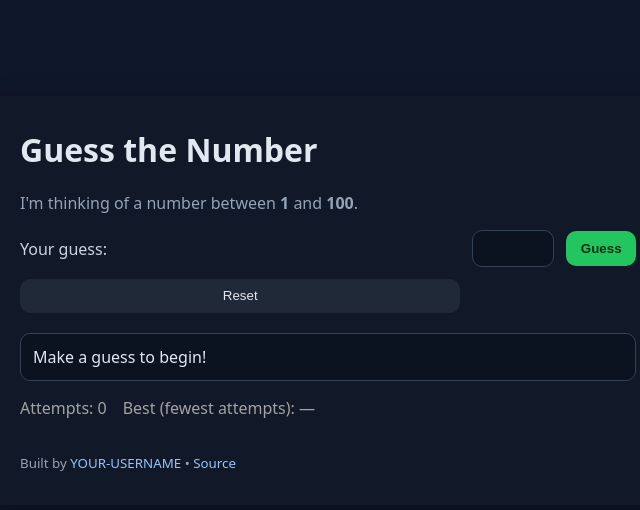
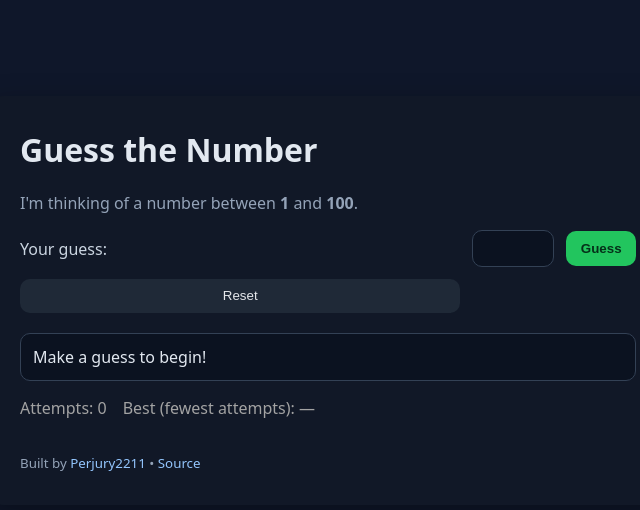
Before and after one commit to Perjury2211/guess-the-number, a plain HTML site: page index.html in a window 1280 px wide. Shown: the full height of the page, 312-952 px from the left. Drawn offline with Linux system fonts and the light colour scheme.

Commit message:
Update index.html

```diff
--- a/index.html
+++ b/index.html
@@ -26,7 +26,7 @@
     </div>
 
     <footer>
-      <small>Built by <a href="https://github.com/YOUR-USERNAME">YOUR-USERNAME</a> • <a href="./">Source</a></small>
+      <small>Built by <a href="https://github.com/perjury2211">Perjury2211</a> • <a href="./">Source</a></small>
     </footer>
   </main>
   <script src="script.js"></script>
```
